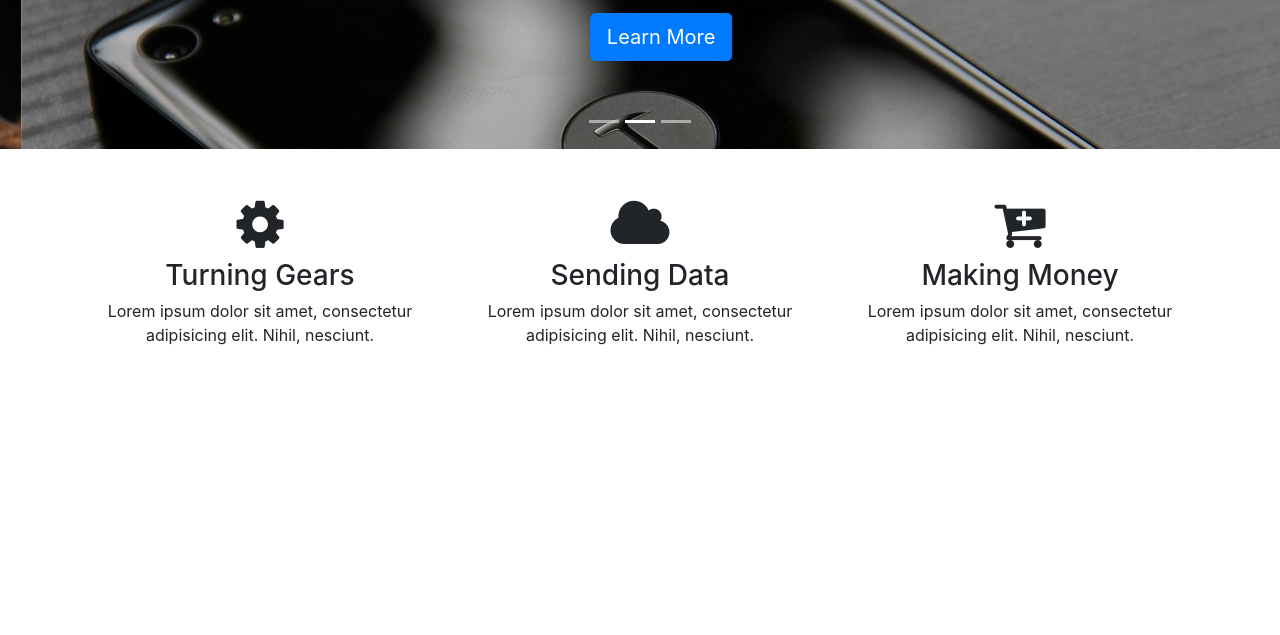
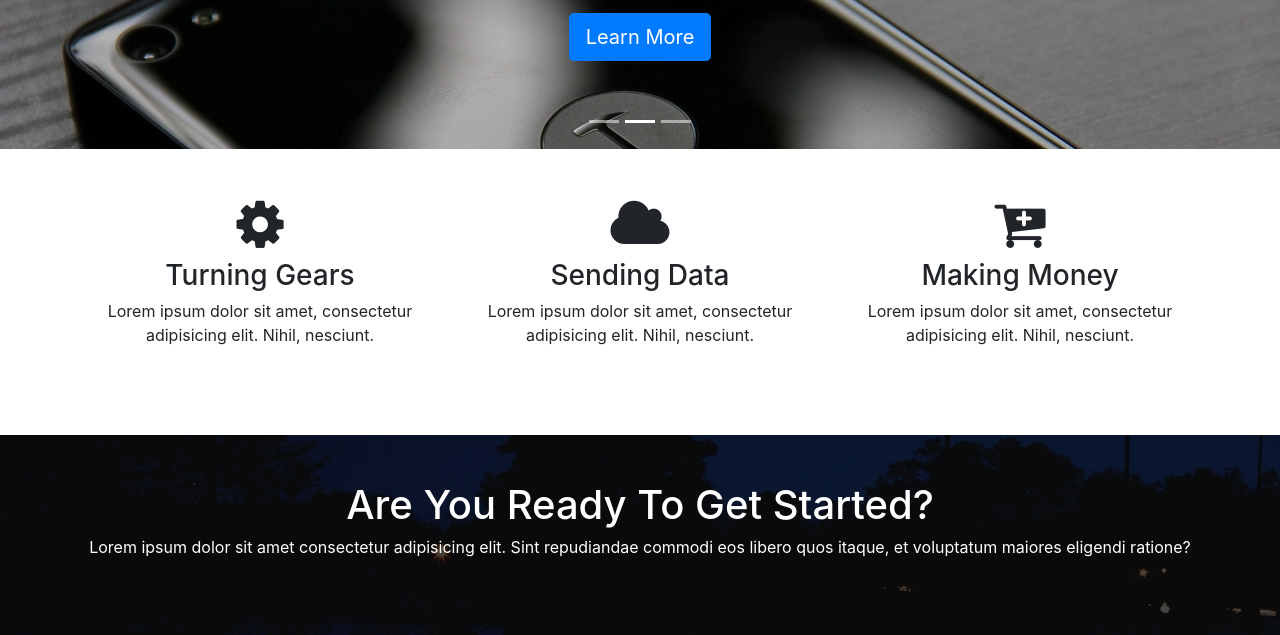
Before and after one commit to WebDevTuts/glozzom_business_site, a website: page src/index.html in a window 1280 px wide. Shown: the part 357-992 px from the top of the page. Before the commit the page ends 800 px from the top, so only its background shows below. Drawn offline with Linux system fonts and the light colour scheme.

Commit message:
Add markup and styles for home heading section

```diff
--- a/src/index.html
+++ b/src/index.html
@@ -107,6 +107,20 @@
     </div>
   </section>
 
+  <!-- HOME HEADING SECTION -->
+  <section id="home-heading" class="p-5">
+    <div class="dark-overlay">
+      <div class="row">
+        <div class="col">
+          <div class="container pt-5">
+            <h1>Are You Ready To Get Started?</h1>
+            <p class="d-none d-md-block">Lorem ipsum dolor sit amet consectetur adipisicing elit. Sint repudiandae commodi eos libero quos itaque, et voluptatum maiores eligendi ratione?</p>
+          </div>
+        </div>
+      </div>
+    </div>
+  </section>
+
   <script src="js/jquery.min.js"></script>
   <script src="js/popper.min.js"></script>
   <script src="js/bootstrap.min.js"></script>
--- a/src/scss/style.scss
+++ b/src/scss/style.scss
@@ -1,4 +1,9 @@
 $icon-size: 55px;
+$dark-overlay: rgba(0,0,0,.7);
+
+body {
+  overflow-x: hidden;
+}
 
 .navbar {
   .nav-link {
@@ -35,3 +40,22 @@ $icon-size: 55px;
 .fa {
   font-size: $icon-size;
 }
+
+#home-heading {
+  position: relative;
+  min-height: 200px;
+  background: url('../img/lights.jpg');
+  background-attachment: fixed;
+  background-repeat: no-repeat;
+  text-align: center;
+  color: #FFF;
+}
+
+.dark-overlay {
+  position: absolute;
+  background-color: $dark-overlay;
+  top: 0;
+  left: 0;
+  width: 100%;
+  height: 100%;
+}
```
Also changed, not shown: src/css/style.css.
